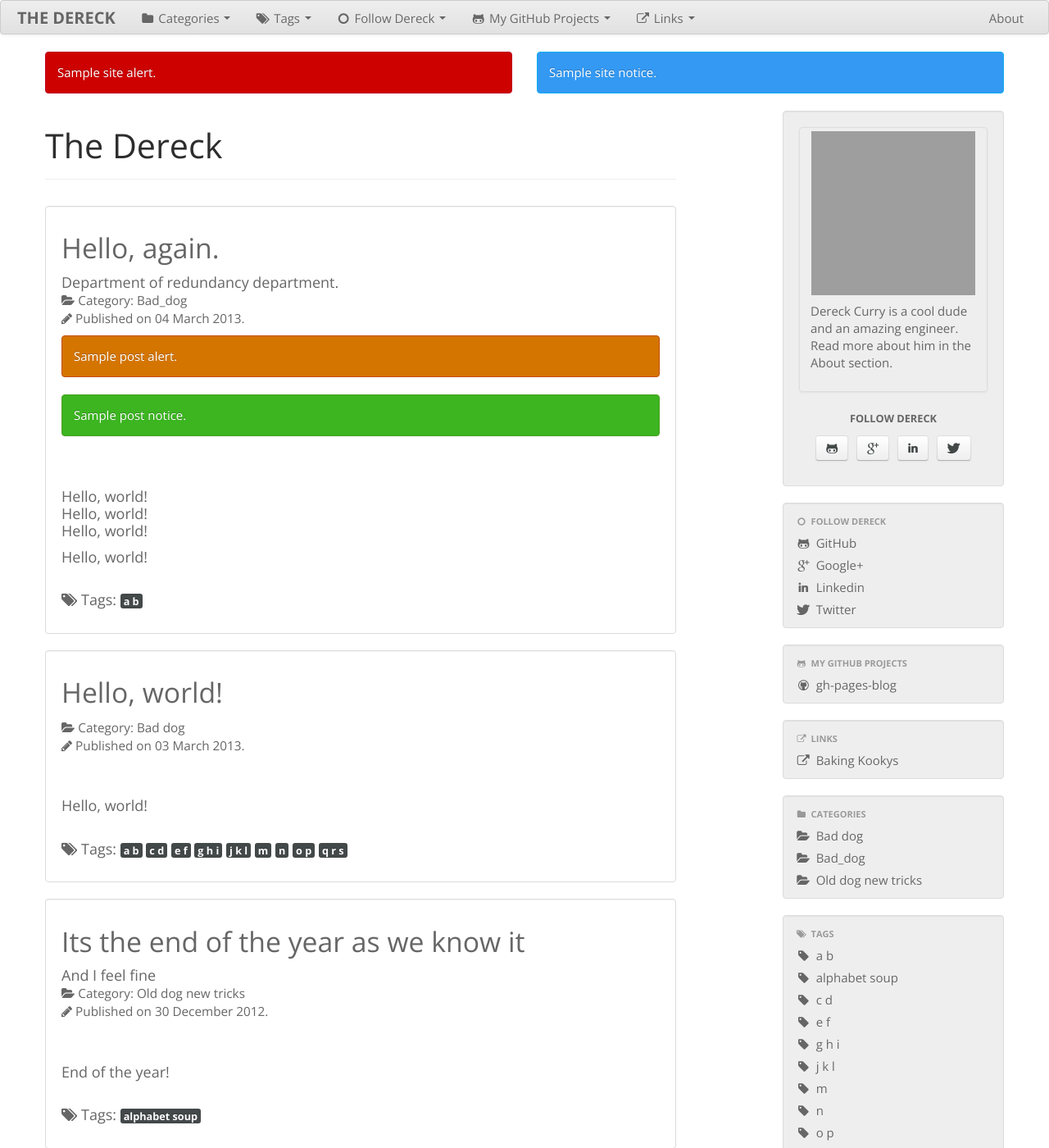
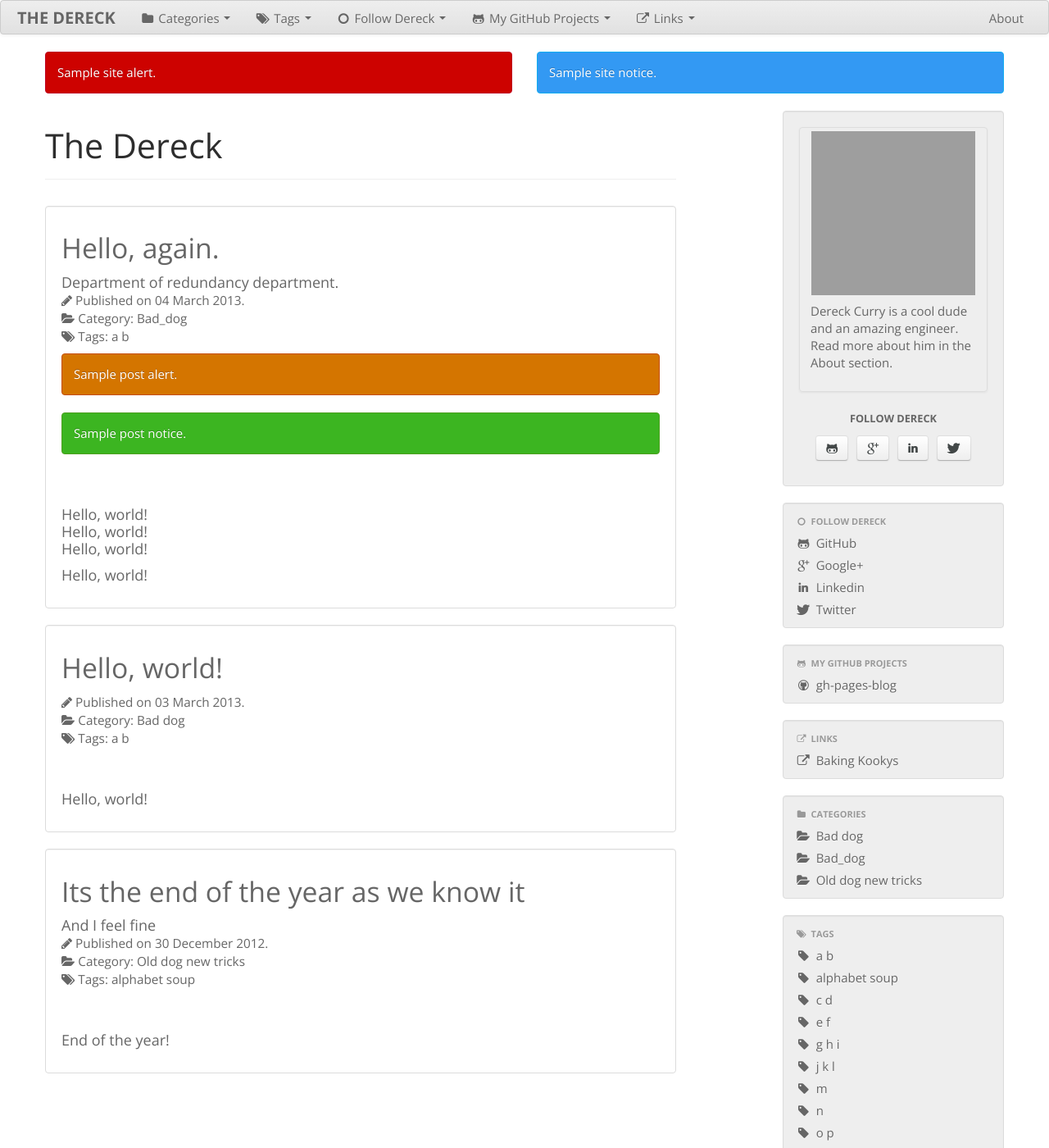
Before and after one commit to thedereck/thedereck.github.com, a Jekyll site: the page built from index.html, in a window 1280 px wide and 1400 px high. Shown: the whole window at 82% size. Built offline with Jekyll 4.4.1, drawn with Linux system fonts in a browser that asks for light colours; grey boxes are pictures that could not be loaded.

Commit message:
Reformatting the posts on the index page

```diff
--- a/index.html
+++ b/index.html
@@ -14,6 +14,14 @@ exclude: true
 			<br>
 			{% endif %}
 
+			<small>
+				{% if site.font_awesome.enabled %}
+				<i class="icon-pencil"></i>
+				{% endif %}
+				Published on {{ p.date | date_to_long_string }}.
+			</small>
+			<br>
+
 			{% if p.category.size > 0 %}
 			<small>
 				{% if site.font_awesome.enabled %}
@@ -27,12 +35,43 @@ exclude: true
 			<br>
 			{% endif %}
 
-			<small>
-				{% if site.font_awesome.enabled %}
-				<i class="icon-pencil"></i>
-				{% endif %}
-				Published on {{ p.date | date_to_long_string }}.
-			</small>
+			{% if p.tags.size > 0 %}
+				{% assign index_post_tag_names = null %}
+				{% capture index_post_tag_names %}
+					{% for index_post_t in p.tags %}
+						{{ index_post_t | replace: ' ', '___' }}
+					{% endfor %}
+				{% endcapture %}
+
+				{% capture index_post_sorted_tag_names %}
+					{{ index_post_tag_names | split:' ' | sort | join:' ' }}
+				{% endcapture %}
+
+				{% capture index_post_number_of_tags %}
+					{{ index_post_sorted_tag_names | number_of_words }}
+				{% endcapture %}
+
+				<small>
+					{% if site.font_awesome.enabled %}
+						<i class="icon-tags"></i>
+					{% endif %}
+					Tags:
+					{% assign index_post_first_tag = true %}
+					{% assign index_post_prev_tag = '' %}
+					{% for index_post_i in (1..index_post_number_of_tags) %}
+						{% capture index_post_tag %}{{ index_post_sorted_tag_names | truncatewords:index_post_i | remove:'...' | split:' ' | last | downcase }}{% endcapture %}
+						{% if index_post_prev_tag != tag %}
+							{% assign index_post_prev_tag = tag %}
+							{% if index_post_first_tag %}
+								{% assign index_post_first_tag = false %}
+							{% else %}
+								,
+							{% endif %}
+							<a href="{{ site.url }}/filter.html?tag={{ index_post_tag }}">{{ index_post_tag | replace: '___', ' ' }}</a>
+						{% endif %}
+					{% endfor %}
+				</small>
+			{% endif %}
 		</p>
 
 		{% if p.alert %}
@@ -51,37 +90,6 @@ exclude: true
 		<br>
 		{{ p.content }}
 
-		{% if p.tags.size > 0 %}
-			{% capture tag_names %}
-				{% for t in p.tags %}
-					{{ t | replace: ' ', '___' }}
-				{% endfor %}
-			{% endcapture %}
-
-			{% capture sorted_tag_names %}
-				{{ tag_names | split:' ' | sort | join:' ' }}
-			{% endcapture %}
-
-			{% capture number_of_tags %}
-				{{ sorted_tag_names | number_of_words }}
-			{% endcapture %}
-
-		<br>
-		<p>
-			{% if site.font_awesome.enabled %}
-				<i class="icon-tags"></i>
-			{% endif %}
-			Tags:
-			{% assign prev_tag = '' %}
-			{% for i in (1..number_of_tags) %}
-				{% capture tag %}{{ sorted_tag_names | truncatewords:i | remove:'...' | split:' ' | last | downcase }}{% endcapture %}
-				{% if prev_tag != tag %}
-					{% assign prev_tag = tag %}
-			<a href="{{ site.url }}/filter.html?tag={{ tag }}"><span class="label label-inverse">{{ tag | replace: '___', ' ' }}</span></a>
-				{% endif %}
-			{% endfor %}
-		</p>
-		{% endif %}
 
 	</div>
 </div>
```
